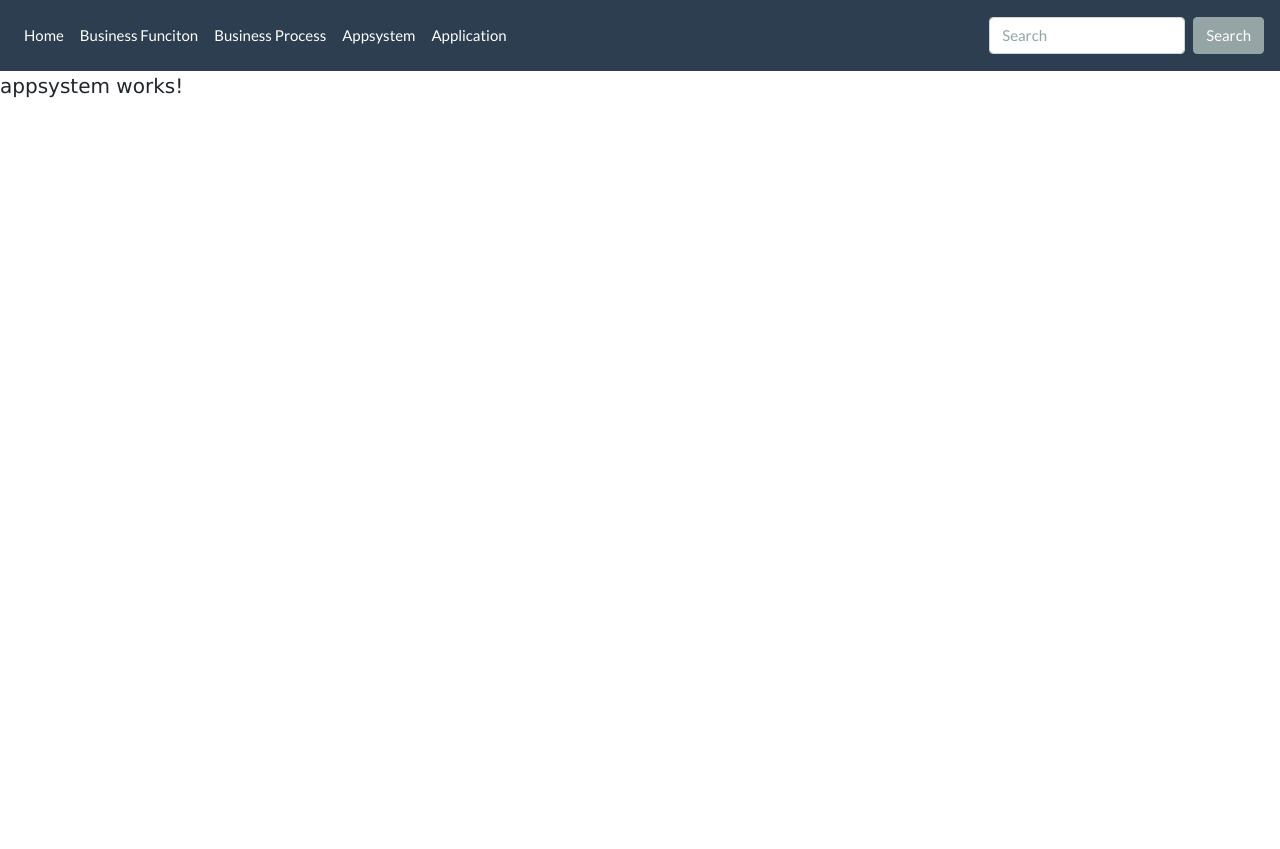
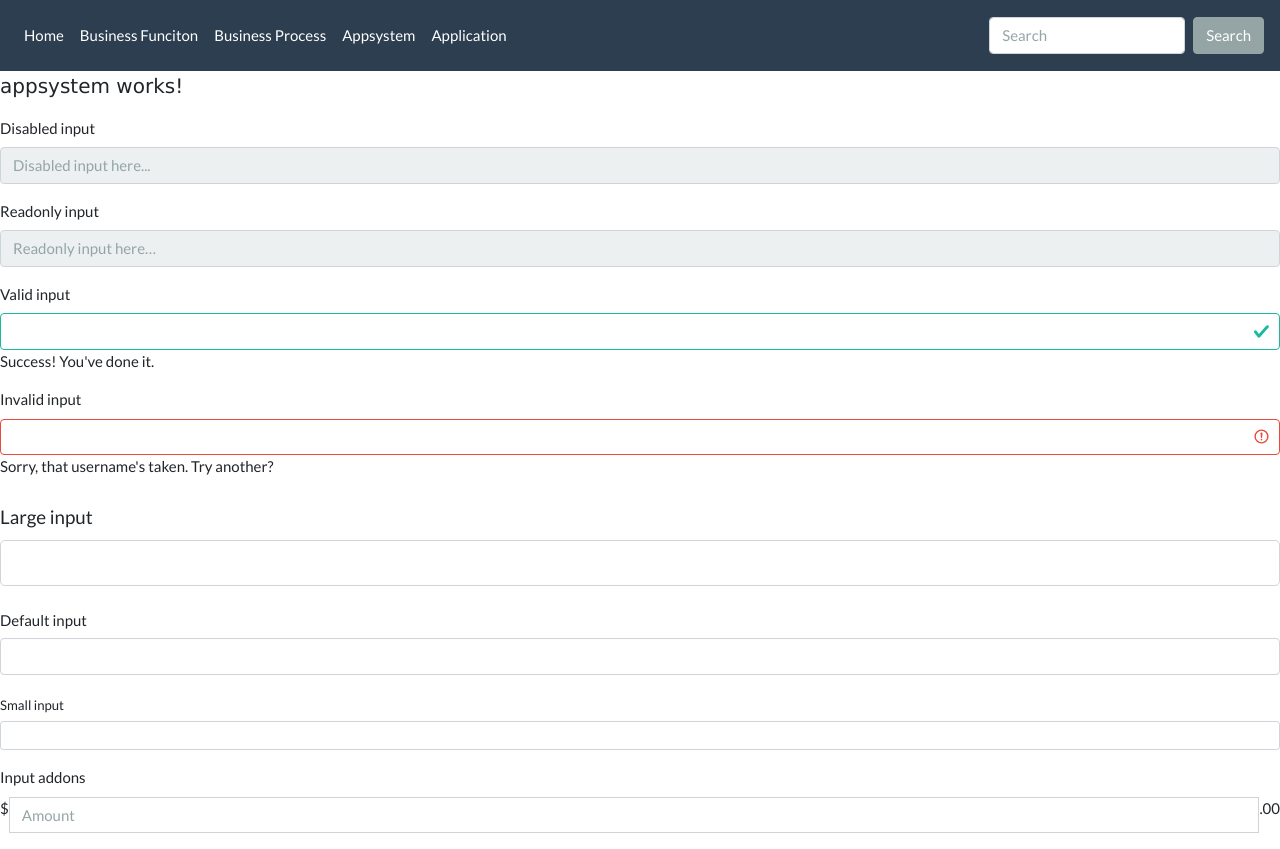
Before and after one commit to Tobisan1991/EAM_App, an Angular app: page /appsystem in a window 1280 px wide. Before the commit the page ends 800 px from the top, so only its background shows below. Built offline with nearby package versions, Linux system fonts and the light colour scheme.

Commit message:
weitere changes

```diff
--- a/src/app/app.component.html
+++ b/src/app/app.component.html
@@ -2,7 +2,6 @@
 <!-- <div style="text-align:center"></div> -->
 
 
-<body>
     <header>
         <nav class="navbar navbar-expand-lg navbar-dark bg-color">
           <!-- <a class="navbar-brand" href="#">Navbar</a> -->
@@ -13,19 +12,19 @@
           <div class="collapse navbar-collapse navbar-adjustment" id="navbarColor01">
             <ul class="navbar-nav mr-auto">
               <li class="nav-item activ-link">
-                <a class="nav-link" href="/home">Home <span class="sr-only">(current)</span></a>
+                <a class="nav-link" routerLink="/home">Home <span class="sr-only">(current)</span></a>
               </li>
               <li class="nav-item">
-                <a class="nav-link" href="/function">Business Funciton</a>
+                <a class="nav-link" routerLink="/function">Business Funciton</a>
               </li>
               <li class="nav-item">
-                <a class="nav-link" href="/process">Business Process</a>
+                <a class="nav-link" routerLink="/process">Business Process</a>
               </li>
               <li class="nav-item">
-                <a class="nav-link" href="/appsystem">Appsystem</a>
+                <a class="nav-link" routerLink="/appsystem">Appsystem</a>
               </li>
               <li class="nav-item">
-                  <a class="nav-link" href="/application">Application</a>
+                  <a class="nav-link" routerLink="/application">Application</a>
                 </li>
             </ul>
             <form class="form-inline my-2 my-lg-0">
@@ -35,11 +34,12 @@
           </div>
         </nav>
       </header>
-</body>
+
+<router-outlet></router-outlet>
 
 
-<router-outlet></router-outlet>
-  <!-- <p *ngFor= 'let item of menueList'>
+
+<!-- <p *ngFor= 'let item of menueList'>
       <a href='/{{item.slug}}'>{{item.name}}</a>
       <!-- <a href='{{item.slug}}' *ngIf='item.slug!="item-4"'>{{item.name}}</a>  -->
 
--- a/src/app/app.routing.ts
+++ b/src/app/app.routing.ts
@@ -13,11 +13,14 @@ import { ApplicationComponent } from './application/application.component';
 import { HomeComponent } from './home/home.component';
 
 const appRoutes: Routes = [
+    { path: '', redirectTo: '/home', pathMatch: 'full' },
+
     {
         path:"",
         component: TopBarListComponent,
     },
-    { path: '', redirectTo: '/home', pathMatch: 'full' },
+
+
 
     {
         path:"topbar",
--- a/src/app/appsystem/appsystem.component.html
+++ b/src/app/appsystem/appsystem.component.html
@@ -1,3 +1,57 @@
 <p>
   appsystem works!
 </p>
+
+
+<div class="form-group">
+    <fieldset disabled="">
+      <label class="control-label" for="disabledInput">Disabled input</label>
+      <input class="form-control" id="disabledInput" type="text" placeholder="Disabled input here..." disabled="">
+    </fieldset>
+  </div>
+
+  <div class="form-group">
+    <fieldset>
+      <label class="control-label" for="readOnlyInput">Readonly input</label>
+      <input class="form-control" id="readOnlyInput" type="text" placeholder="Readonly input here…" readonly="">
+    </fieldset>
+  </div>
+
+  <div class="form-group has-success">
+    <label class="form-control-label" for="inputSuccess1">Valid input</label>
+    <input type="text" class="form-control is-valid" id="inputValid">
+    <div class="form-control-feedback">Success! You've done it.</div>
+  </div>
+
+  <div class="form-group has-danger">
+    <label class="form-control-label" for="inputDanger1">Invalid input</label>
+    <input type="text" class="form-control is-invalid" id="inputInvalid">
+    <div class="form-control-feedback">Sorry, that username's taken. Try another?</div>
+  </div>
+
+  <div class="form-group">
+    <label class="col-form-label col-form-label-lg" for="inputLarge">Large input</label>
+    <input class="form-control form-control-lg" type="text" id="inputLarge">
+  </div>
+
+  <div class="form-group">
+    <label class="col-form-label" for="inputDefault">Default input</label>
+    <input type="text" class="form-control" id="inputDefault">
+  </div>
+
+  <div class="form-group">
+    <label class="col-form-label col-form-label-sm" for="inputSmall">Small input</label>
+    <input class="form-control form-control-sm" type="text" id="inputSmall">
+  </div>
+
+  <div class="form-group">
+    <label class="control-label">Input addons</label>
+    <div class="form-group">
+      <label class="sr-only" for="exampleInputAmount">Amount (in dollars)</label>
+      <div class="input-group">
+        <div class="input-group-addon">$</div>
+        <input type="text" class="form-control" id="exampleInputAmount" placeholder="Amount">
+        <div class="input-group-addon">.00</div>
+      </div>
+    </div>
+  </div>
--- a/src/app/business-process/business-process.component.html
+++ b/src/app/business-process/business-process.component.html
@@ -1,6 +1,8 @@
 <p>
   business-process works!
 </p>
+
+<!-- das zeug hier hab ich von dieser seite : https://bootswatch.com/flatly/ -->
 
 <form class="myform">
     <fieldset>
--- a/src/app/home/home.component.html
+++ b/src/app/home/home.component.html
@@ -1,3 +1,44 @@
 <p>
   home works!
 </p>
+
+
+<div class="col-sm-6">
+<div class="card text-white bg-primary">
+    <div class="card-body">
+      <blockquote class="card-blockquote">
+        <p>Business Function</p>
+        <footer>hier könnte man die 4 menüpunkte reinbringen wie bei der app - kachelmäßig <cite title="Source Title">Source Title</cite></footer>
+      </blockquote>
+    </div>
+  </div>
+  <div class="card text-white bg-success">
+    <div class="card-body">
+      <blockquote class="card-blockquote">
+        <p>Business Process</p>
+        <footer>Someone famous in <cite title="Source Title">Source Title</cite></footer>
+      </blockquote>
+    </div>
+  </div>
+</div>
+
+
+
+<div class="col-sm-6">
+  <div class="card text-white bg-info">
+    <div class="card-body">
+      <blockquote class="card-blockquote">
+        <p>Lorem ipsum dolor sit amet, consectetur adipiscing elit. Integer posuere erat a ante.</p>
+        <footer>Someone famous in <cite title="Source Title">Source Title</cite></footer>
+      </blockquote>
+    </div>
+  </div>
+  <div class="card text-white bg-warning">
+    <div class="card-body">
+      <blockquote class="card-blockquote">
+        <p>Lorem ipsum dolor sit amet, consectetur adipiscing elit. Integer posuere erat a ante.</p>
+        <footer>Someone famous in <cite title="Source Title">Source Title</cite></footer>
+      </blockquote>
+    </div>
+  </div>
+</div>
```
